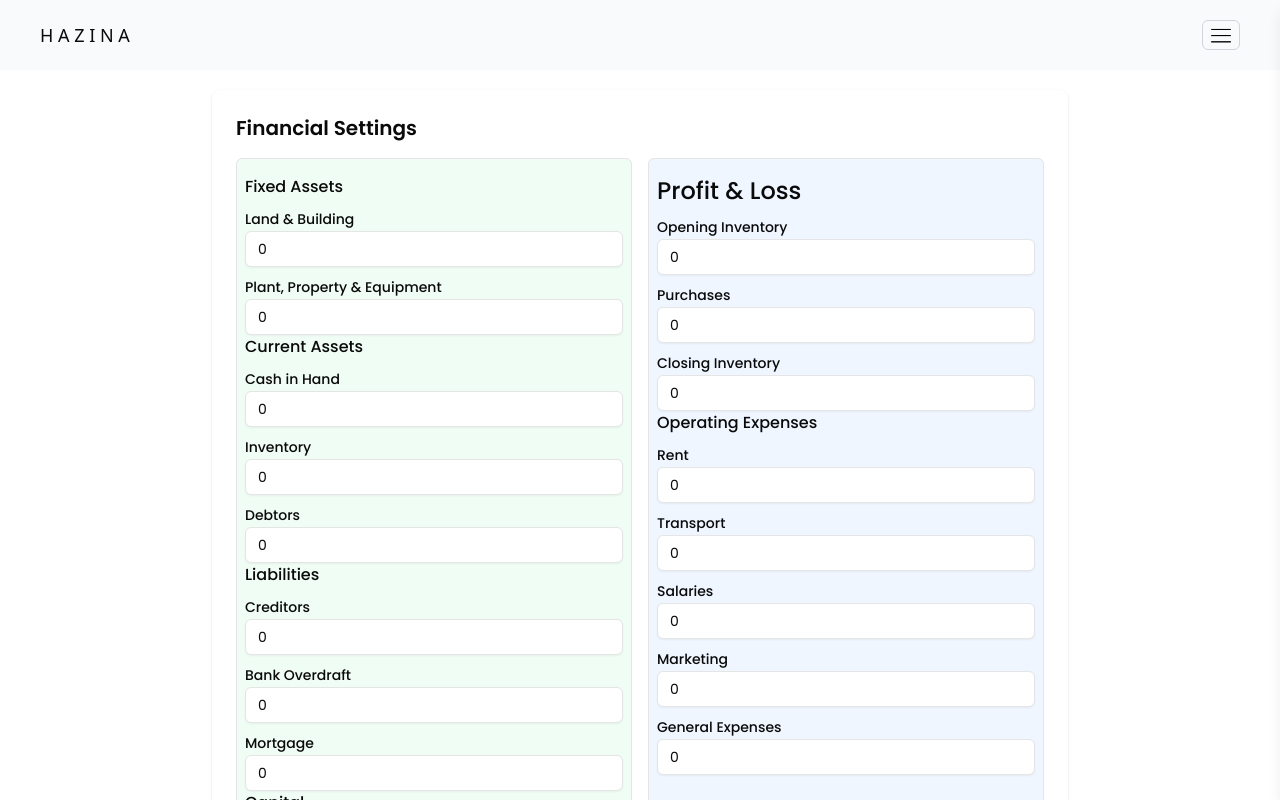
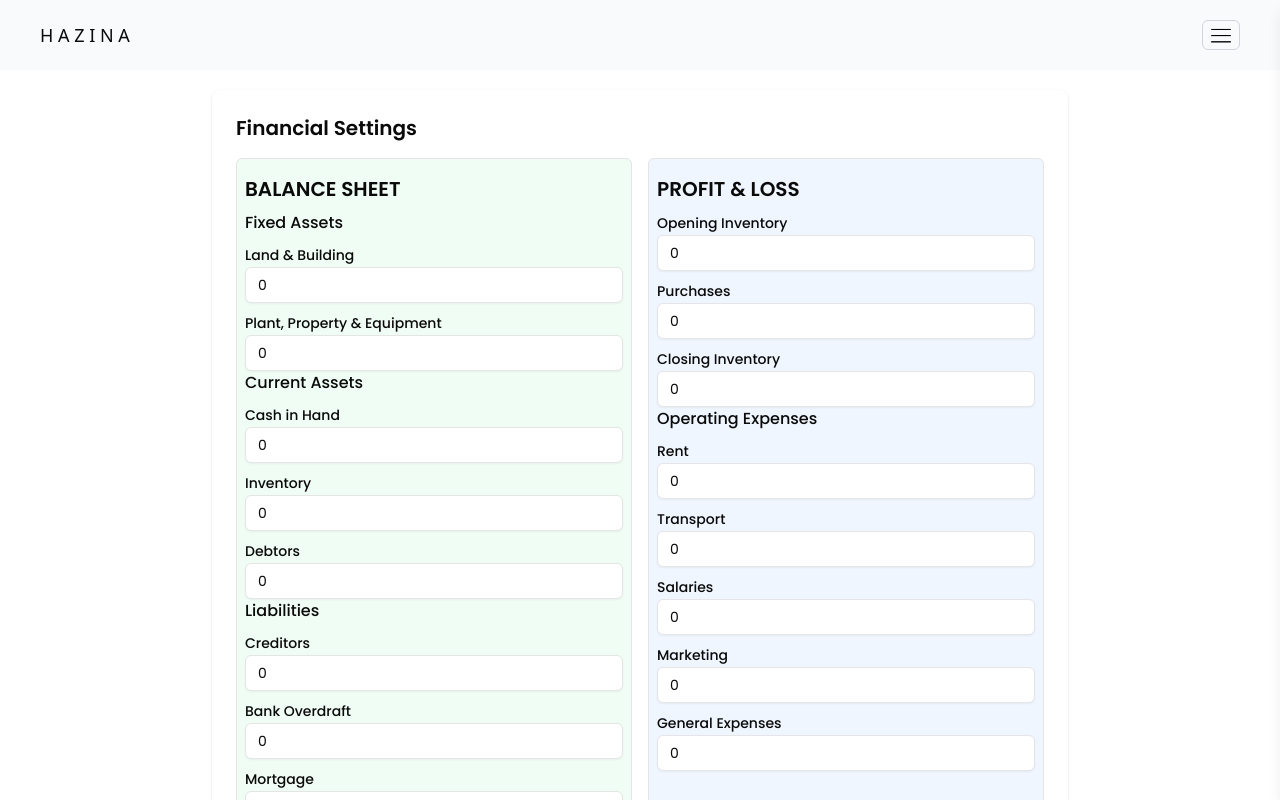
Before and after one commit to Math3wsl3vi/hazina-financial-app, a Next.js app: page /home/home-business/reports in a window 1280 px wide. Shown: the top 800 px of the page. Built offline with nearby package versions, Linux system fonts and the light colour scheme; no server answers; the database is empty.

Commit message:
fernanch

```diff
--- a/app/home/home-business/reports/page.tsx
+++ b/app/home/home-business/reports/page.tsx
@@ -360,6 +360,7 @@ const FinancialReportPage = () => {
           <div className="border p-2 bg-green-50 rounded-md py-4">
           {/* Fixed Assets */}
           <div className="space-y-2">
+          <h3 className="text-xl uppercase font-semibold">Balance Sheet</h3>
             <h3 className="font-medium">Fixed Assets</h3>
             <div>
               <Label>Land & Building</Label>
@@ -523,7 +524,7 @@ const FinancialReportPage = () => {
           <div className="border p-2 rounded-md bg-blue-50 py-4">
             {/* Profit & Loss */}
             <div className="space-y-2 ">
-              <h3 className="font-medium text-2xl">Profit & Loss</h3>
+              <h3 className="font-semibold uppercase text-xl">Profit & Loss</h3>
               <div>
                 <Label>Opening Inventory</Label>
                 <Input
```
